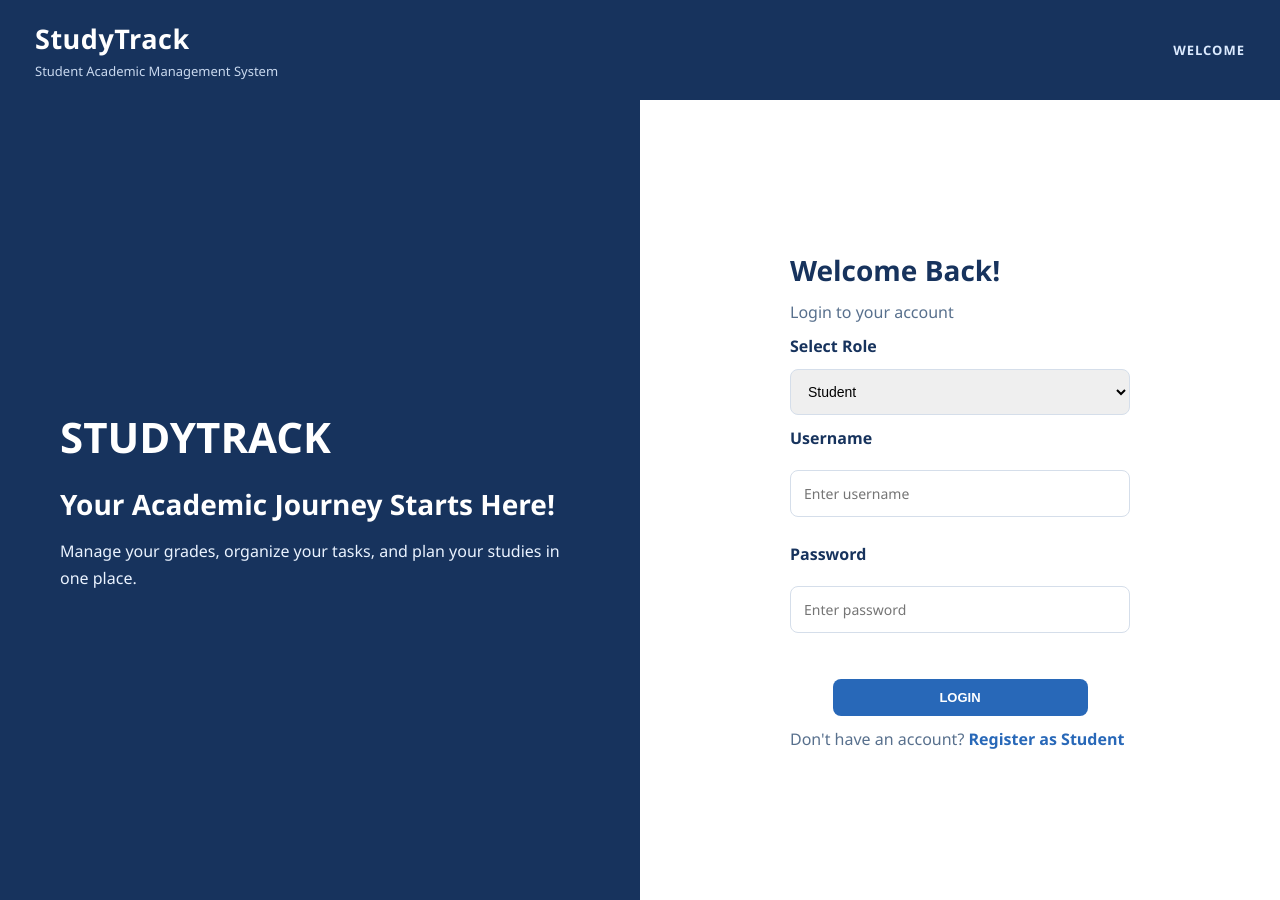
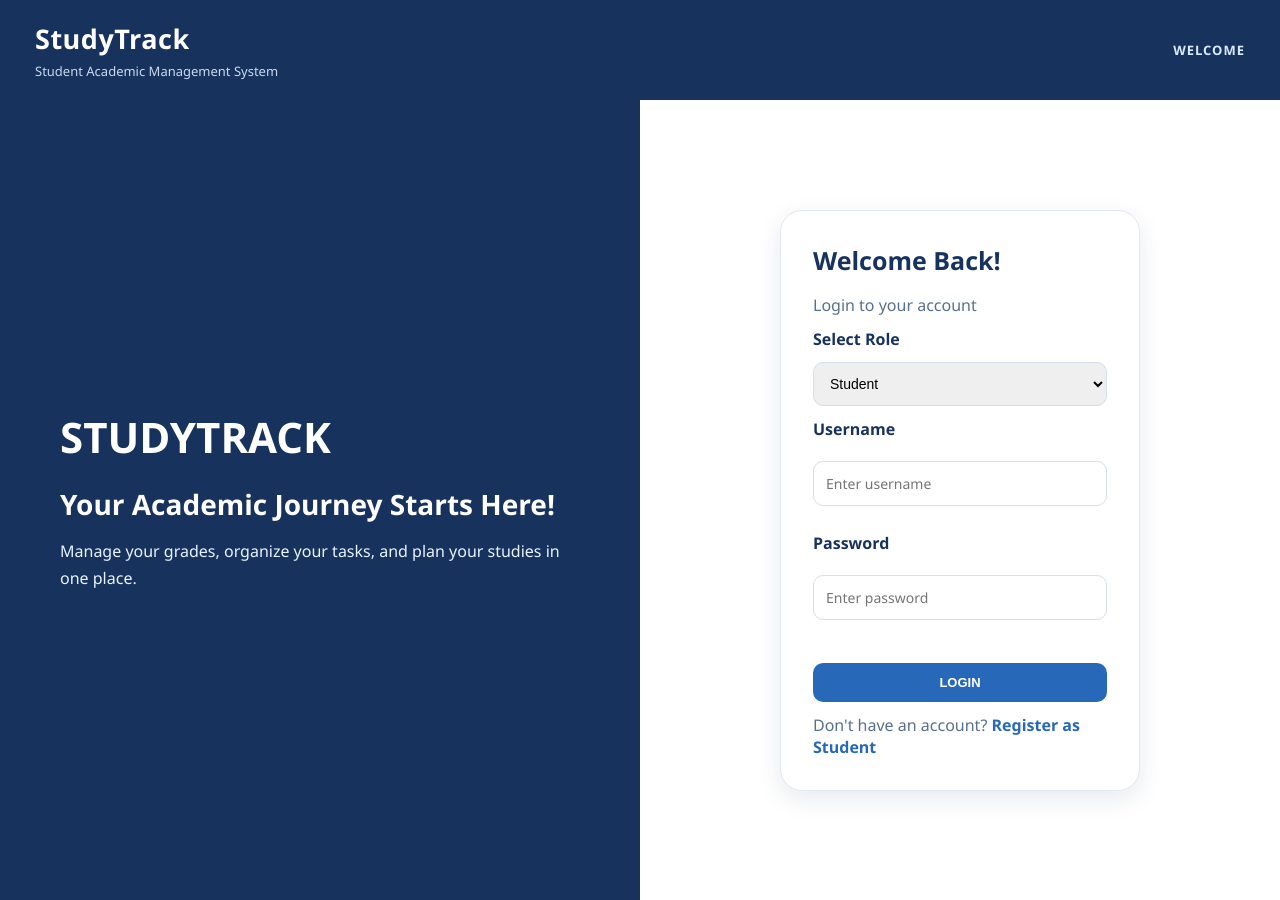
Before and after one commit to mendozasheane/Study-Track, a plain HTML site: page index.html in a window 1280 px wide. Drawn offline with Linux system fonts and the light colour scheme.

Commit message:
style.css

```diff
--- a/style.css
+++ b/style.css
@@ -907,3 +907,45 @@ textarea {
 .task-card select {
     margin-bottom: 12px;
 }
+/* =================================
+   COMPACT LOGIN BOX DESIGN
+================================= */
+
+.login-right {
+    display: flex;
+    justify-content: center;
+    align-items: center;
+    padding: 30px;
+}
+
+#loginForm {
+    width: 100%;
+    max-width: 360px;
+    padding: 32px;
+    background: #ffffff;
+    border: 1px solid #e2e8f0;
+    border-radius: 22px;
+    box-shadow: 0 8px 25px rgba(23, 51, 93, 0.10);
+
+    display: flex;
+    flex-direction: column;
+    gap: 12px;
+}
+
+#loginForm h2 {
+    font-size: 25px;
+    margin-bottom: 5px;
+}
+
+#loginForm input,
+#loginForm select {
+    border-radius: 10px;
+    padding: 12px;
+}
+
+#loginForm button {
+    width: 100%;
+    border-radius: 10px;
+    padding: 12px;
+    margin-top: 5px;
+}
```
